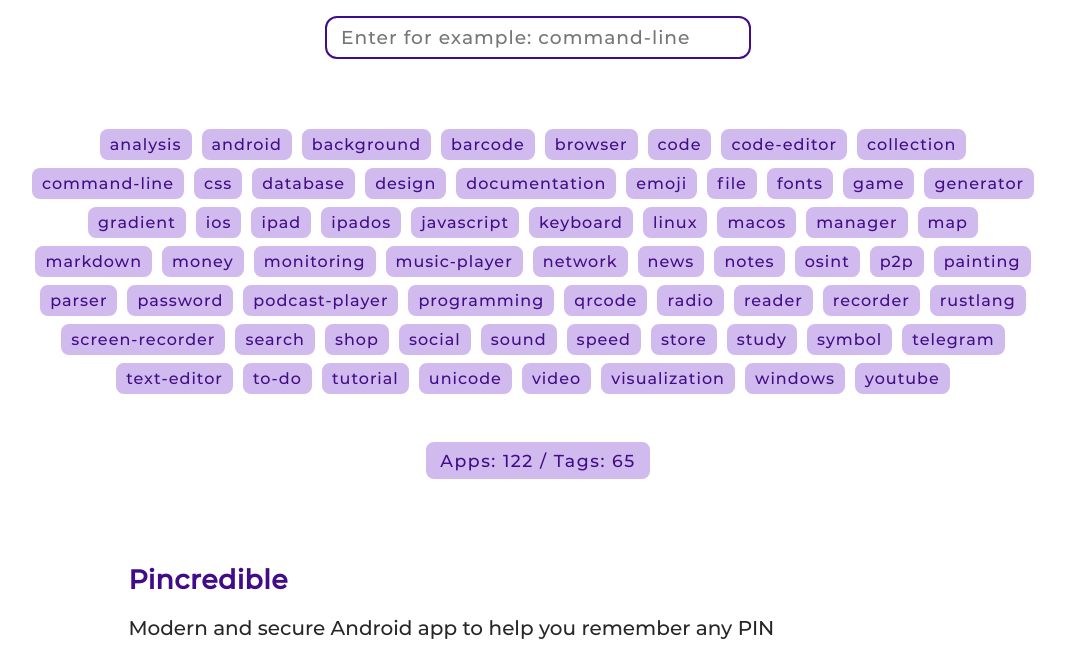
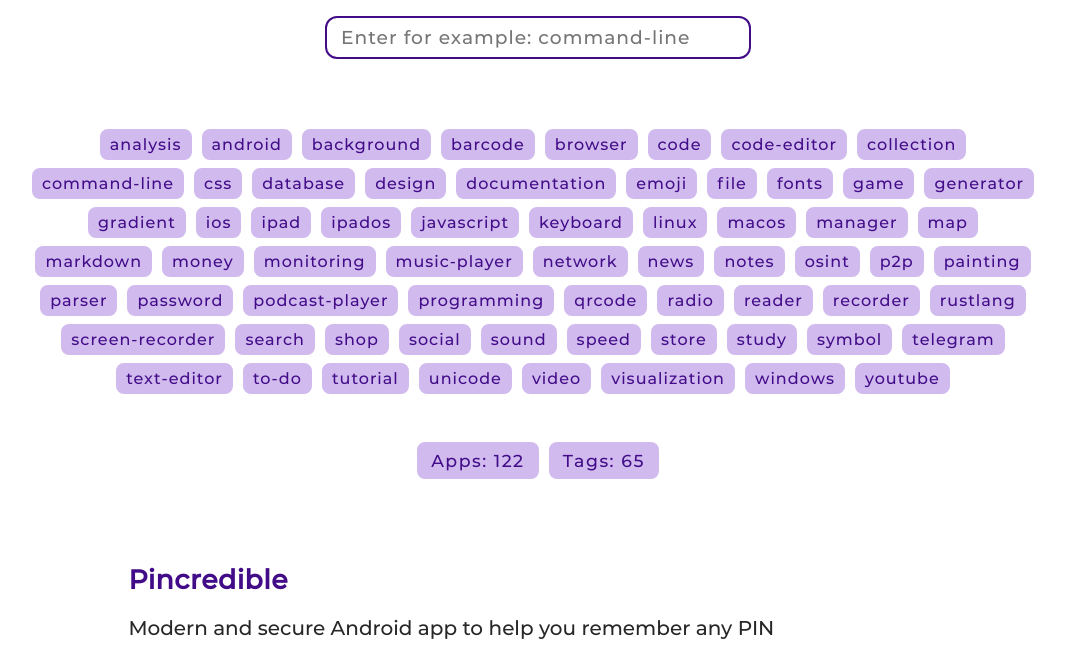
Before and after one commit to knoxydev/listix, a plain HTML site: page index.html in a window 1280 px wide. Shown: the part 107-764 px from the top of the page, without its empty margins (102-1167 px from the left). Drawn offline with Linux system fonts and the light colour scheme.

Commit message:
update: design of hints about quantities of apps and tags

```diff
--- a/index.html
+++ b/index.html
@@ -15,7 +15,8 @@
 			<input type="text" id="main-search-input" placeholder="Enter for example: code editor" spellcheck="false" autocomplete="off">
 		</div>
 		<div id="tags-block"></div>
-		<div id="content-length"></div>
+		<div id="apps-quantity"></div>
+		<div id="tags-quantity"></div>
 		<div id="main-content-block"></div>
 	</div>
 
--- a/main.js
+++ b/main.js
@@ -7,7 +7,8 @@ window.onload = () => {
 	createContent();
 	assemble_tags(base);
 
-	document.getElementById("content-length").innerHTML = `Apps: ${base.length} / Tags: ${tags.length}`;
+	document.getElementById("apps-quantity").innerHTML = `Apps: ${base.length}`;
+	document.getElementById("tags-quantity").innerHTML = `Tags: ${tags.length}`;
 }
 
 function randomPlaceholderTxt() {
--- a/src/dark.css
+++ b/src/dark.css
@@ -30,14 +30,14 @@
 
   #tags-block > div,
   #main-content-block > div > ul > li,
-  #content-length {
+  #apps-quantity, #tags-quantity {
     border: 2px solid var(--medium-dark-purple);
     background-color: var(--medium-dark-purple);
     color: #c0c0c0;
   }
   #tags-block > div:hover,
   #main-content-block > div > ul > li:hover,
-  #content-length:hover {
+  #apps-quantity:hover, #tags-quantity:hover {
     border: 2px solid var(--light-purple);
     background-color: var(--light-purple);
     color: var(--medium-dark-purple);
--- a/style.css
+++ b/style.css
@@ -109,7 +109,7 @@ ul, li {padding: 0;margin: 0;list-style: none;}
 #tags-block > div:hover { border: 2px solid var(--medium-dark-purple); background-color: var(--medium-dark-purple); color: white; }
 
 
-#content-length {
+#apps-quantity, #tags-quantity {
 	display: inline-block;
 	font-size: 13pt;
 	margin-bottom: 70px;
@@ -125,7 +125,8 @@ ul, li {padding: 0;margin: 0;list-style: none;}
 	user-select: none;
 	letter-spacing: 1.5px;
 }
-#content-length:hover { border: 2px solid var(--medium-dark-purple); background-color: var(--medium-dark-purple); color: white; }
+#apps-quantity { margin-right: 6px; }
+#apps-quantity:hover, #tags-quantity:hover { border: 2px solid var(--medium-dark-purple); background-color: var(--medium-dark-purple); color: white; }
 
 
 #app-title {
```
